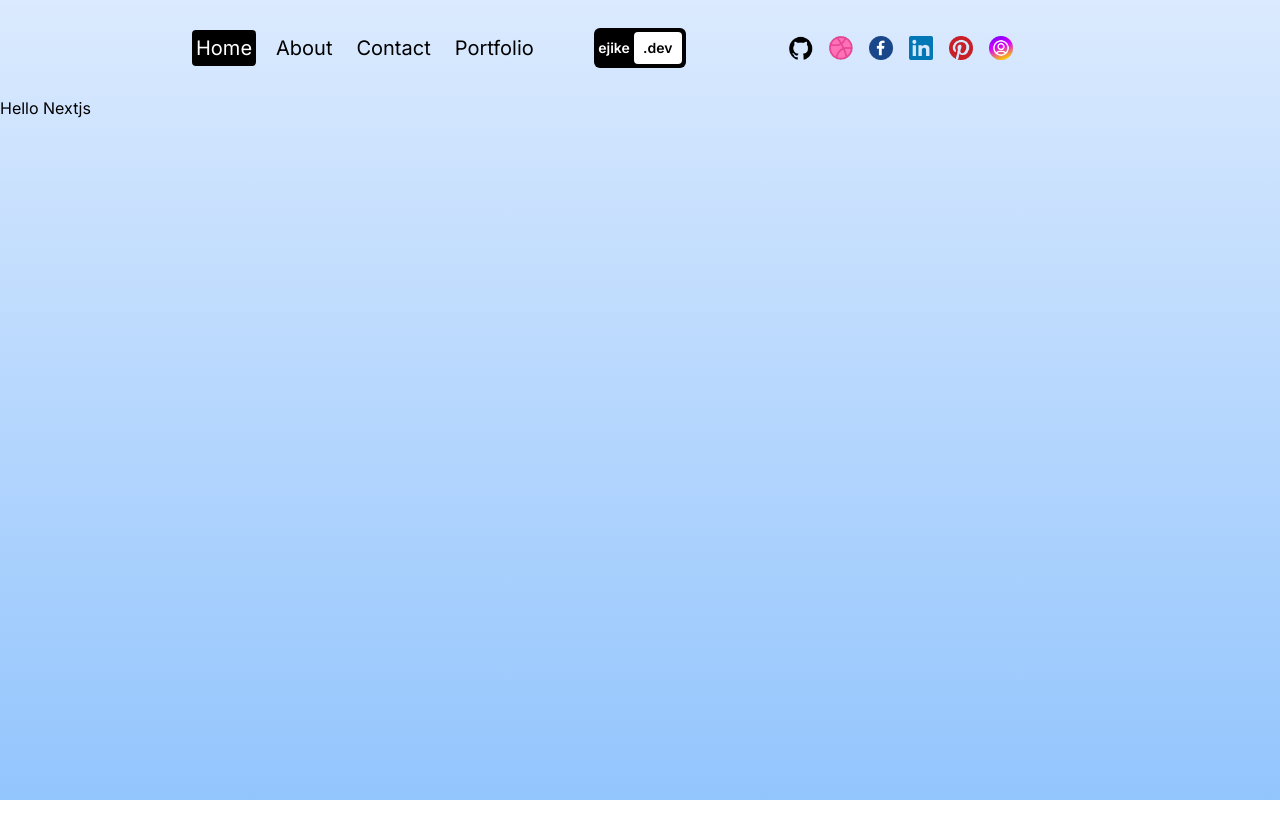
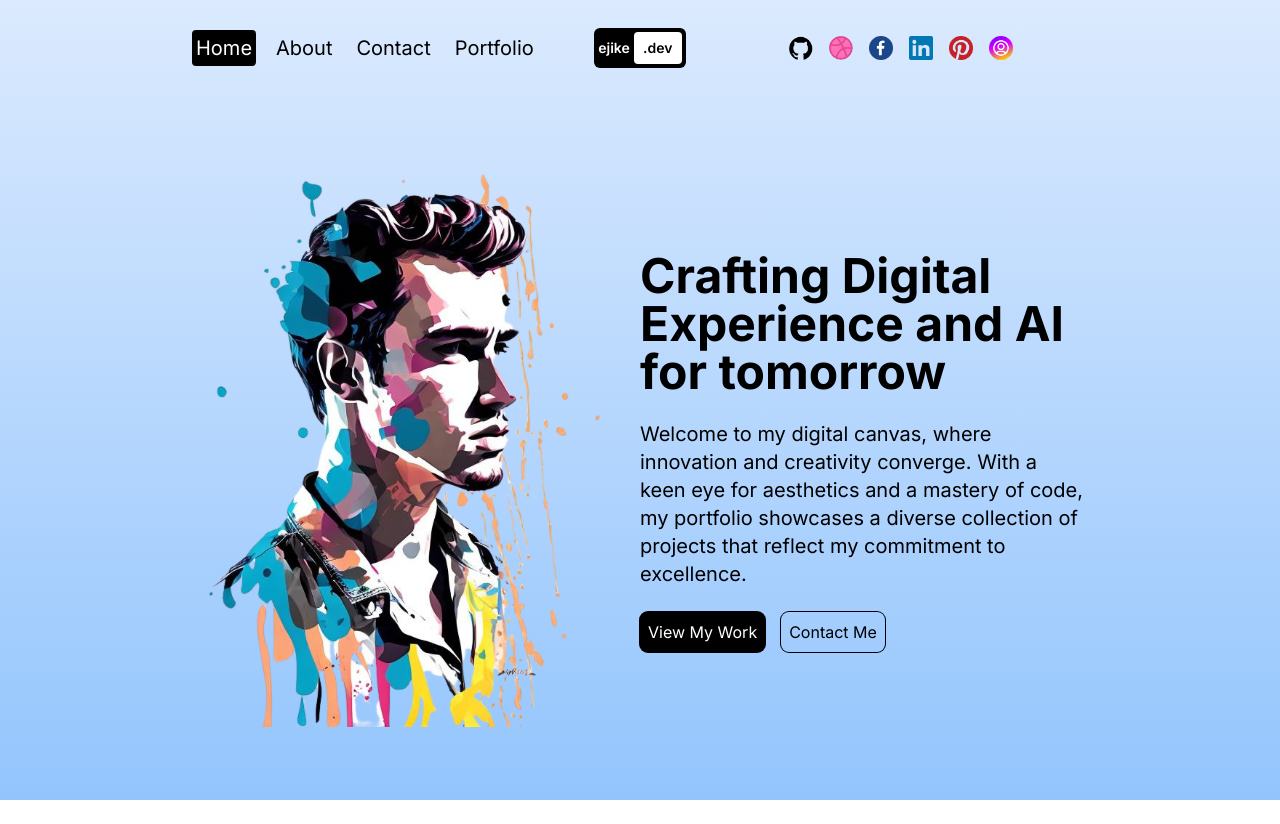
Before and after one commit to agkayster/ejike-portfolio-website, a Next.js app: page / in a window 1280 px wide. Before the commit the page ends 800 px from the top, so only its background shows below. Built offline with nearby package versions, Linux system fonts and the light colour scheme.

Commit message:
Implemented the Home Page

```diff
--- a/src/app/page.js
+++ b/src/app/page.js
@@ -1,3 +1,57 @@
+'use client';
+import Image from 'next/image';
+import { motion } from 'framer-motion';
+import Link from 'next/link';
+
 export default function Home() {
-	return <div>Hello Nextjs</div>;
+	return (
+		<motion.div
+			className='h-full'
+			initial={{ y: '-200vh' }}
+			animate={{ y: '0%' }}
+			transition={{ duration: 1 }}>
+			{/*for image to show, main container must take full height*/}
+			<main className='h-full flex flex-col lg:flex-row px-4 sm:px-8 md:px-12 lg:px-20 xl:px-48'>
+				{/* IMAGE CONTAINER: using relative ensures the image does not overlap the navbar */}
+				<div className='h-1/2 lg:h-full lg:w-1/2 mb-2 relative'>
+					{/* use fill to fill up the div size instead of using width and height */}
+					<Image
+						src='/hero.png'
+						alt='face of a man'
+						fill
+						priority={false}
+						className='object-contain'
+					/>
+				</div>
+				{/* TEXT CONTAINER */}
+				<div className='h-1/2 lg:h-full lg:w-1/2 flex flex-col gap-6 items-center justify-center mt-6'>
+					{/* TITLE */}
+					<h1 className='text-2xl md:text-5xl font-bold'>
+						Crafting Digital Experience and AI for tomorrow
+					</h1>
+					{/* DESCRIPTION */}
+					<p className='md:text-xl'>
+						Welcome to my digital canvas, where innovation and
+						creativity converge. With a keen eye for aesthetics and
+						a mastery of code, my portfolio showcases a diverse
+						collection of projects that reflect my commitment to
+						excellence.
+					</p>
+					{/* BUTTONS */}
+					<div className='lg:w-full flex gap-4 mb-10'>
+						<Link href='/portfolio'>
+							<button className='p-2 rounded-lg ring-1 ring-black bg-black text-white'>
+								View My Work
+							</button>
+						</Link>
+						<Link href='/contact'>
+							<button className='p-2 rounded-lg ring-1 ring-black'>
+								Contact Me
+							</button>
+						</Link>
+					</div>
+				</div>
+			</main>
+		</motion.div>
+	);
 }
```
